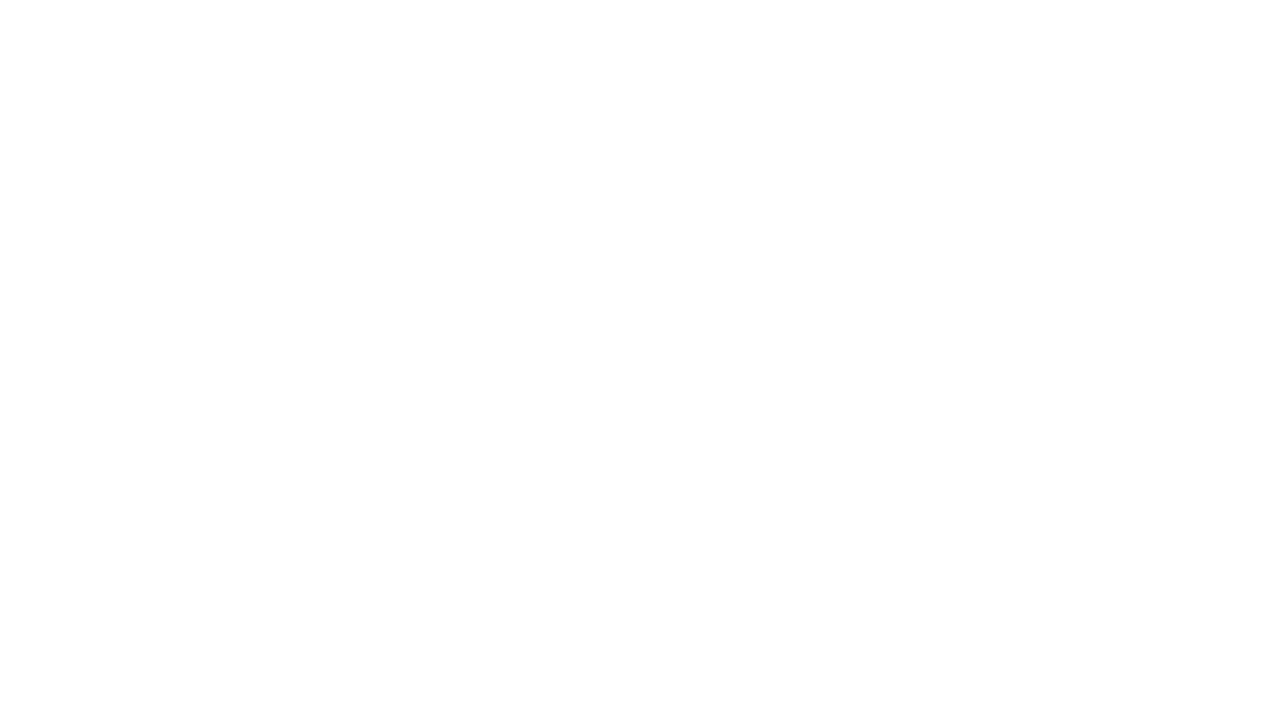
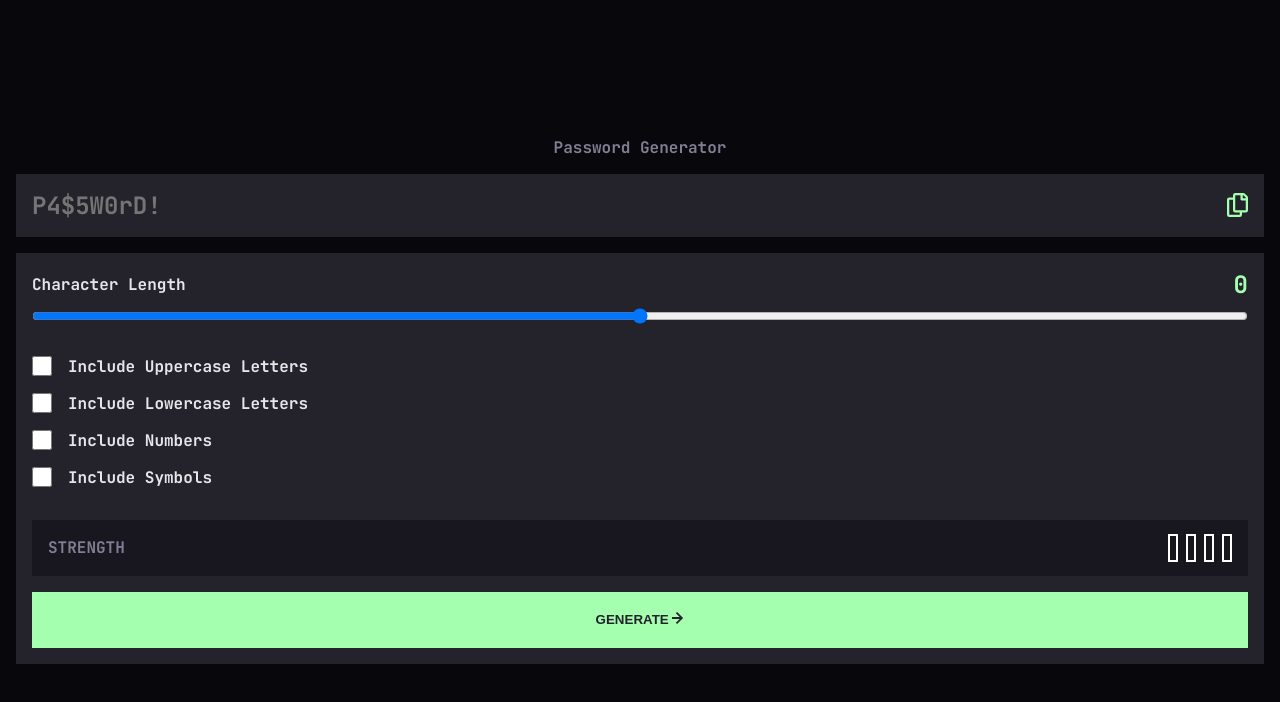
Before and after one commit to jonmc89/password-generator-app, a plain HTML site: page index.html in a window 1280 px wide. Drawn offline with Linux system fonts and the light colour scheme.

Commit message:
feat: Main components and styles added

```diff
--- a/index.html
+++ b/index.html
@@ -13,5 +13,52 @@
     <title>Frontend Mentor | Password generator app</title>
     <script src="script.js" defer></script>
   </head>
-  <body></body>
+  <body>
+    <main>
+      <h1>Password Generator</h1>
+      <div class="app">
+        <div class="password-input-wrapper">
+          <input type="text" placeholder="P4$5W0rD!" />
+          <img src="./assets/images/icon-copy.svg" alt="" />
+        </div>
+        <div class="password-settings-wrapper">
+          <div class="character-length-wrapper">
+            <h2>Character Length</h2>
+            <p class="character-num">0</p>
+          </div>
+          <input class="character-range-input" type="range" />
+          <div class="password-selector-wrapper">
+            <div class="selector-wrapper">
+              <input class="checkbox-input" id="uppercase" type="checkbox" />
+              <label for="uppercase">Include Uppercase Letters</label>
+            </div>
+            <div class="selector-wrapper">
+              <input class="checkbox-input" id="lowercase" type="checkbox" />
+              <label for="lowercase">Include Lowercase Letters</label>
+            </div>
+            <div class="selector-wrapper">
+              <input class="checkbox-input" id="numbers" type="checkbox" />
+              <label for="numbers">Include Numbers</label>
+            </div>
+            <div class="selector-wrapper">
+              <input class="checkbox-input" id="symbols" type="checkbox" />
+              <label for="symbols">Include Symbols</label>
+            </div>
+          </div>
+          <div class="strength-wrapper">
+            <h2>STRENGTH</h2>
+            <div class="strength-marker-wrapper">
+              <div class="strength-marker"></div>
+              <div class="strength-marker"></div>
+              <div class="strength-marker"></div>
+              <div class="strength-marker"></div>
+            </div>
+          </div>
+          <button>
+            GENERATE <img src="./assets/images/icon-arrow-right.svg" alt="" />
+          </button>
+        </div>
+      </div>
+    </main>
+  </body>
 </html>
--- a/style.css
+++ b/style.css
@@ -32,3 +32,147 @@
 }
 
 /* || Main Styles */
+
+body {
+  background-color: var(--grey-950);
+  font-family: 'Jetbrains Mono', Arial, Helvetica, sans-serif;
+}
+
+main {
+  display: flex;
+  flex-direction: column;
+  justify-content: center;
+  align-items: center;
+  padding: 0 16px;
+  height: 100vh;
+}
+
+h1 {
+  margin-block-end: 16px;
+  color: var(--grey-600);
+  font-size: 16px;
+}
+
+/* App */
+
+.app {
+  display: flex;
+  flex-direction: column;
+  gap: 16px;
+  width: 100%;
+}
+
+.password-input-wrapper {
+  display: flex;
+  justify-content: space-between;
+  align-items: center;
+  background-color: var(--grey-800);
+  padding: 16px;
+
+  input {
+    border: none;
+    background-color: transparent;
+    color: var(--grey-700);
+    font-size: 24px;
+    font-family: 'Jetbrains Mono', Arial, Helvetica, sans-serif;
+  }
+
+  img {
+    cursor: pointer;
+  }
+}
+
+.password-settings-wrapper {
+  background-color: var(--grey-800);
+  padding: 16px;
+}
+
+.character-length-wrapper {
+  display: flex;
+  justify-content: space-between;
+  align-items: center;
+  margin-block-end: 0.5rem;
+
+  h2 {
+    color: var(--grey-200);
+    font-size: 16px;
+  }
+
+  p {
+    color: var(--green-200);
+    font-size: 1.5rem;
+  }
+}
+
+.character-range-input {
+  cursor: pointer;
+  margin-block-end: 2rem;
+  width: 100%;
+}
+
+.password-selector-wrapper {
+  display: flex;
+  flex-direction: column;
+  gap: 1rem;
+  margin-block-end: 2rem;
+}
+
+.selector-wrapper {
+  display: flex;
+  align-items: center;
+  gap: 1rem;
+
+  label {
+    color: var(--grey-200);
+  }
+}
+
+.checkbox-input {
+  cursor: pointer;
+  width: 1.25rem;
+  height: 1.25rem;
+}
+
+.strength-wrapper {
+  display: flex;
+  justify-content: space-between;
+  align-items: center;
+  margin-block-end: 1rem;
+  background-color: var(--grey-850);
+  padding: 0.875rem 1rem;
+
+  h2 {
+    color: var(--grey-600);
+    font-size: 1rem;
+  }
+}
+
+.strength-marker-wrapper {
+  display: flex;
+  gap: 0.5rem;
+}
+
+.strength-marker {
+  border: 0.125rem solid var(--white);
+  width: 0.625rem;
+  height: 1.75rem;
+}
+
+button {
+  transition:
+    background-color 0.2s ease-in-out,
+    filter 0.2s ease-in-out;
+  cursor: pointer;
+  border: 2px solid var(--green-200);
+  background-color: var(--green-200);
+  width: 100%;
+  height: 3.5rem;
+  color: var(--grey-800);
+  font-weight: 700;
+}
+
+button:hover {
+  filter: brightness(0) saturate(100%) invert(90%) sepia(70%) saturate(350%)
+    hue-rotate(53deg) brightness(100%) contrast(102%);
+  background-color: transparent;
+}
```
